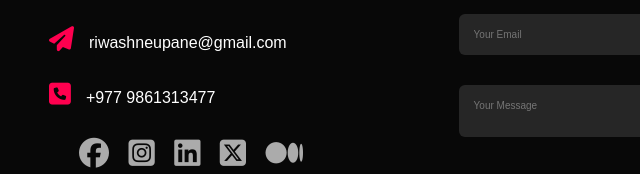
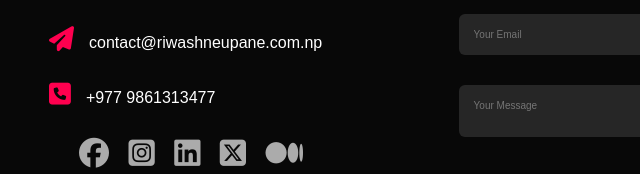
Before and after one commit to chelsea-riwash/riwash-portfolio, a plain HTML site: page index.html in a window 1280 px wide. Shown: the part 4875-5049 px from the top of the page, 79-719 px from the left. Drawn offline with Linux system fonts and the light colour scheme.

Commit message:
Update index.html
updated contact info

```diff
--- a/index.html
+++ b/index.html
@@ -302,7 +302,8 @@
         <div class="row">
             <div class="contact-left">
                 <h1 class="sub-title">Contact Me</h1>
-                <p> <i class="fa-solid fa-paper-plane"></i>riwashneupane@gmail.com</p>
+                <p> <i class="fa-solid fa-paper-plane"></i>contact@riwashneupane.com.np</p>
+                <!-- <p> <i class="fa-solid fa-paper-plane"></i>riwashneupane@gmail.com</p> -->
                 <p> <i class="fa-solid fa-square-phone"></i>+977 9861313477</p>
                 <div class="social-icons">
                     <a href="https://www.facebook.com/chelsea.riwash"><i class="fa-brands fa-facebook"></i></a>
```
